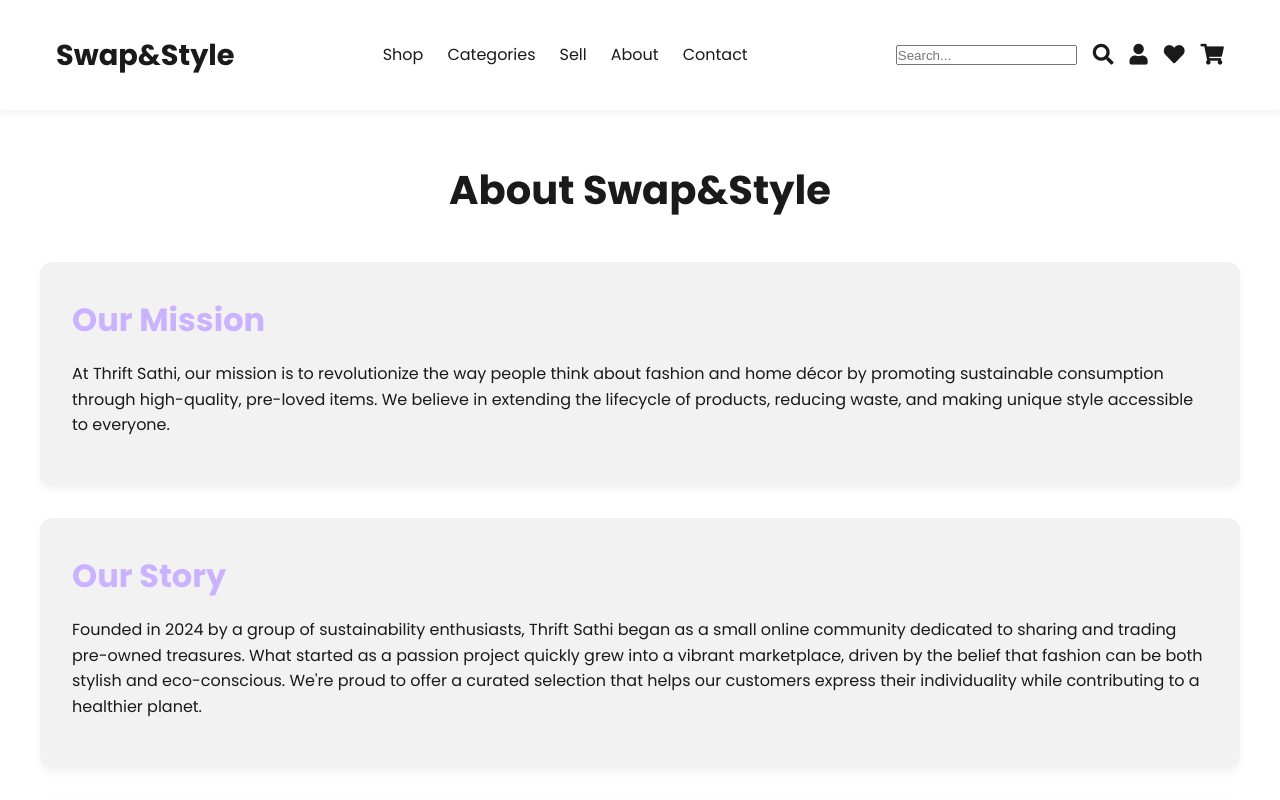
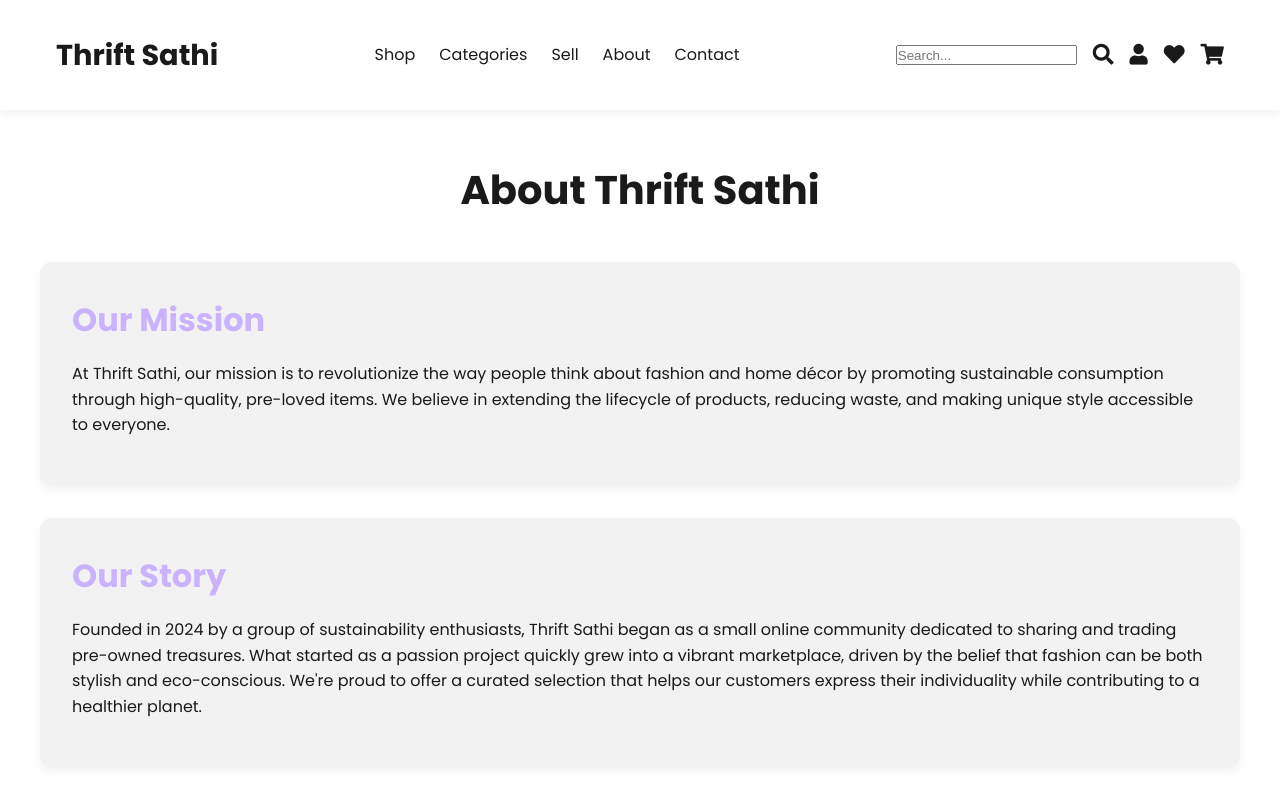
Before and after one commit to kalpashree17/swap-style, a plain HTML site: page about.html in a window 1280 px wide. Shown: the top 800 px of the page. Drawn offline with Linux system fonts and the light colour scheme.

Commit message:
name changed

```diff
--- a/about.html
+++ b/about.html
@@ -3,7 +3,7 @@
 <head>
     <meta charset="UTF-8">
     <meta name="viewport" content="width=device-width, initial-scale=1.0">
-    <title>Swap&Style - About Us</title>
+    <title>Thrift Sathi - About Us</title>
     <!-- Poppins Font -->
     <link href="https://fonts.googleapis.com/css2?family=Poppins:wght@300;400;500;600;700&display=swap" rel="stylesheet">
     <!-- Font Awesome for icons -->
@@ -225,7 +225,7 @@
 <body>
     <header id="navbar">
         <nav class="container">
-            <a href="index.html" class="logo">Swap&Style</a>
+            <a href="index.html" class="logo">Thrift Sathi</a>
             <div class="nav-links">
                 <a href="index.html">Shop</a>
                 <a href="categories.html">Categories</a>
@@ -245,7 +245,7 @@
 
     <main>
         <section id="about-page" class="container">
-            <h2>About Swap&Style</h2>
+            <h2>About Thrift Sathi</h2>
 
             <div class="about-section">
                 <h3>Our Mission</h3>
```
Also changed, not shown: index.html (renamed from newindex.html).
